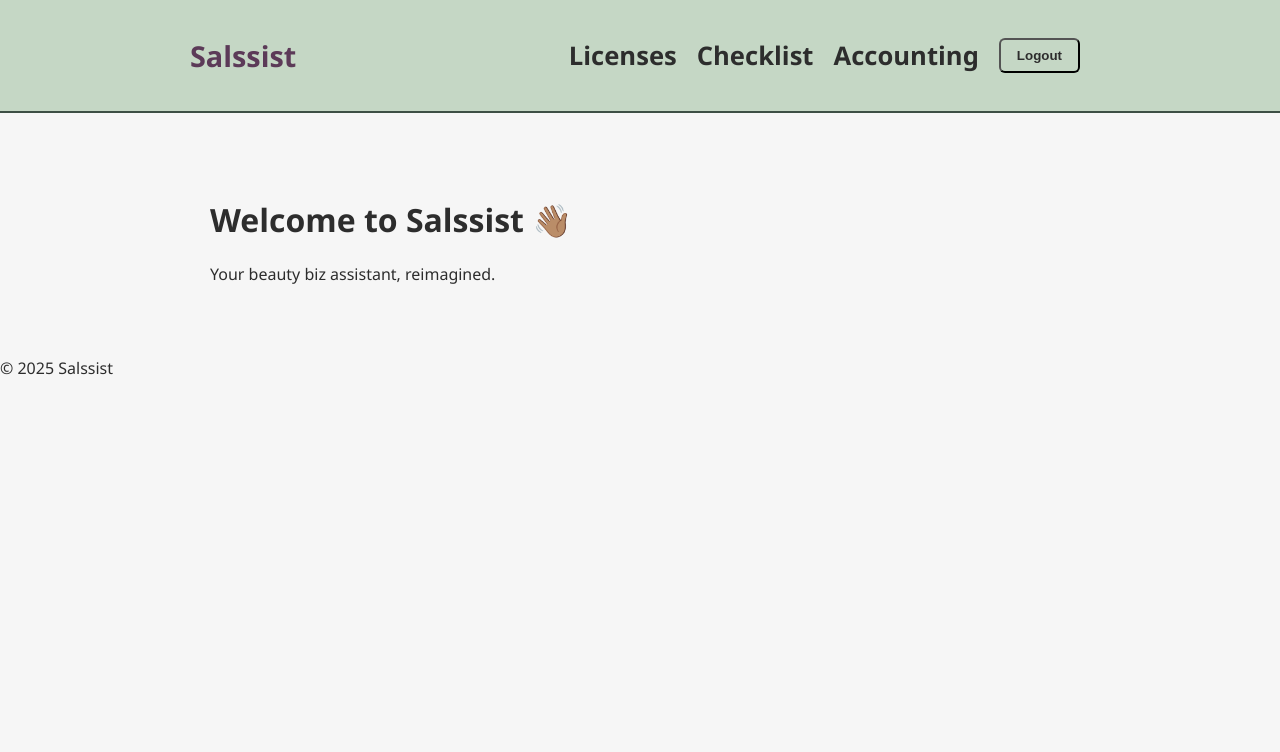
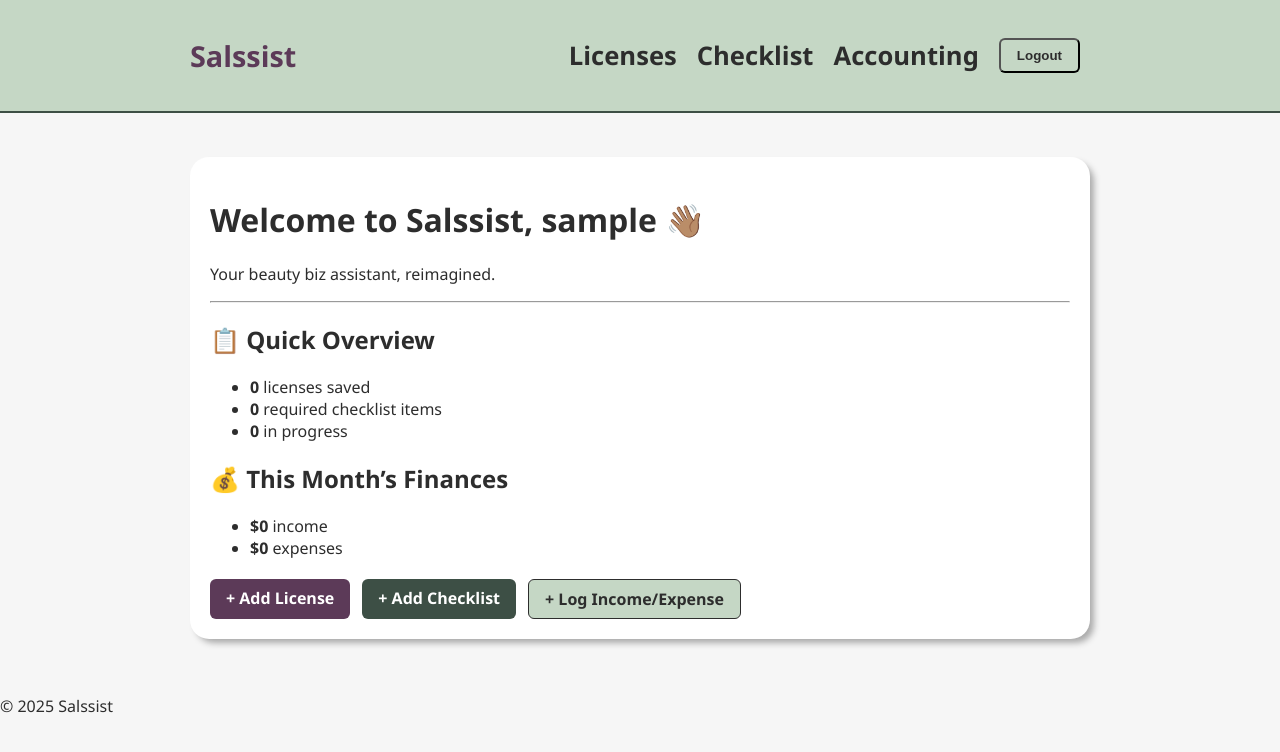
Before and after one commit to shakieraearvin/django-crud-app-salssist, a Django app: page / in a window 1280 px wide. Shown: the top 752 px of the page. Run offline with Django 5.2, Linux system fonts and the light colour scheme; the visitor is signed in with stand-in values (Sample User, id 1); data that the repository does not hold is empty.

```diff
--- a/main_app/static/css/base.css
+++ b/main_app/static/css/base.css
@@ -191,3 +191,10 @@ button[type="submit"] {
   font-size: 1.4rem;
   line-height: 1;
 }
+select#status {
+  padding: 8px;
+  font-size: 1.6rem;
+  margin-bottom: 20px;
+  border-radius: 6px;
+  border: 1px solid #ccc;
+}
--- a/main_app/templates/home.html
+++ b/main_app/templates/home.html
@@ -1,7 +1,28 @@
 {% extends 'base.html' %}
 {% block content %}
-  <div class="container">
-    <h1>Welcome to Salssist 👋🏽</h1>
+  <div class="card">
+    <h1>Welcome to Salssist, {{ user.username }} 👋🏽</h1>
     <p>Your beauty biz assistant, reimagined.</p>
+
+    <hr>
+
+    <h2>📋 Quick Overview</h2>
+    <ul>
+      <li><strong>{{ license_count }}</strong> licenses saved</li>
+      <li><strong>{{ checklist_required }}</strong> required checklist items</li>
+      <li><strong>{{ checklist_progress }}</strong> in progress</li>
+    </ul>
+
+    <h2>💰 This Month’s Finances</h2>
+    <ul>
+      <li><strong>${{ income_total }}</strong> income</li>
+      <li><strong>${{ expense_total }}</strong> expenses</li>
+    </ul>
+
+    <div class="action-buttons">
+      <a href="{% url 'license-create' %}" class="btn plum">+ Add License</a>
+      <a href="{% url 'checklist-create' %}" class="btn secondary">+ Add Checklist</a>
+      <a href="{% url 'accountant-create' %}" class="btn sage">+ Log Income/Expense</a>
+    </div>
   </div>
 {% endblock %}
--- a/main_app/urls.py
+++ b/main_app/urls.py
@@ -20,3 +20,5 @@ urlpatterns = [
     path('accounting/<int:pk>/delete/', views.AccountantDelete.as_view(), name='accountant-delete'),
     path('accounts/signup/', views.signup, name='signup'),
 ]
+from django.contrib import admin
+from django.urls import path, include
--- a/main_app/views.py
+++ b/main_app/views.py
@@ -1,3 +1,4 @@
+from django.db import models
 from django.shortcuts import render, redirect
 from django.views.generic import ListView, DetailView
 from django.views.generic.edit import CreateView, UpdateView, DeleteView
@@ -7,8 +8,28 @@ from django.contrib.auth.mixins import LoginRequiredMixin
 
 from .models import License, Checklist, Accountant
 
+from django.contrib.auth.decorators import login_required
+from django.utils import timezone
+from datetime import date
+from django.db.models import Sum
+
+@login_required
 def home(request):
-    return render(request, 'home.html')
+    licenses = License.objects.filter(user=request.user)
+    checklists = Checklist.objects.filter(user=request.user)
+    accountants = Accountant.objects.filter(user=request.user)
+
+    # Summarize accounting
+    income_total = accountants.filter(type='I', date__month=date.today().month).aggregate(Sum('amount'))['amount__sum'] or 0
+    expense_total = accountants.filter(type='E', date__month=date.today().month).aggregate(Sum('amount'))['amount__sum'] or 0
+
+    return render(request, 'home.html', {
+        'license_count': licenses.count(),
+        'checklist_required': checklists.filter(status='R').count(),
+        'checklist_progress': checklists.filter(status='I').count(),
+        'income_total': income_total,
+        'expense_total': expense_total
+    })
 
 
 # Create your views here.
@@ -47,8 +68,6 @@ class LicenseCreate(LoginRequiredMixin, CreateView):
         return context
 
 
-
-
 class LicenseUpdate(LoginRequiredMixin, UpdateView):
     model = License
     fields = ['type', 'cost', 'issue_date', 'exp_date', 'status', 'document']
@@ -69,11 +88,32 @@ class LicenseDelete(LoginRequiredMixin, DeleteView):
 
 
 class ChecklistList(LoginRequiredMixin, ListView):
+    STATUS_CHOICES = [
+    ('R', 'Required'),
+    ('I', 'In Progress'),
+    ('C', 'Completed'),
+]
+
+    status = models.CharField(max_length=1, choices=STATUS_CHOICES)
     model = Checklist
     template_name = 'checklists/index.html'
+    context_object_name = 'checklists'
 
     def get_queryset(self):
+        queryset = Checklist.objects.filter(user=self.request.user)
+        status = self.request.GET.get('status')
+        if status:
+            queryset = queryset.filter(status=status)
+        print("QUERYSET:", queryset)
         return Checklist.objects.filter(user=self.request.user)
+
+
+    def get_context_data(self, **kwargs):
+        context = super().get_context_data(**kwargs)
+        context['selected_status'] = self.request.GET.get('status', '')
+        return context
+
+
 
 
 class ChecklistDetail(LoginRequiredMixin, DetailView):
```
Also changed, not shown: main_app/templates/checklists/index.html (+9 -0 lines), main_app/templates/registration/logged_out.html (added, +9 -0 lines), main_app/templates/registration/login.html (+9 -7 lines), main_app/templates/registration/signup.html (+12 -10 lines).
